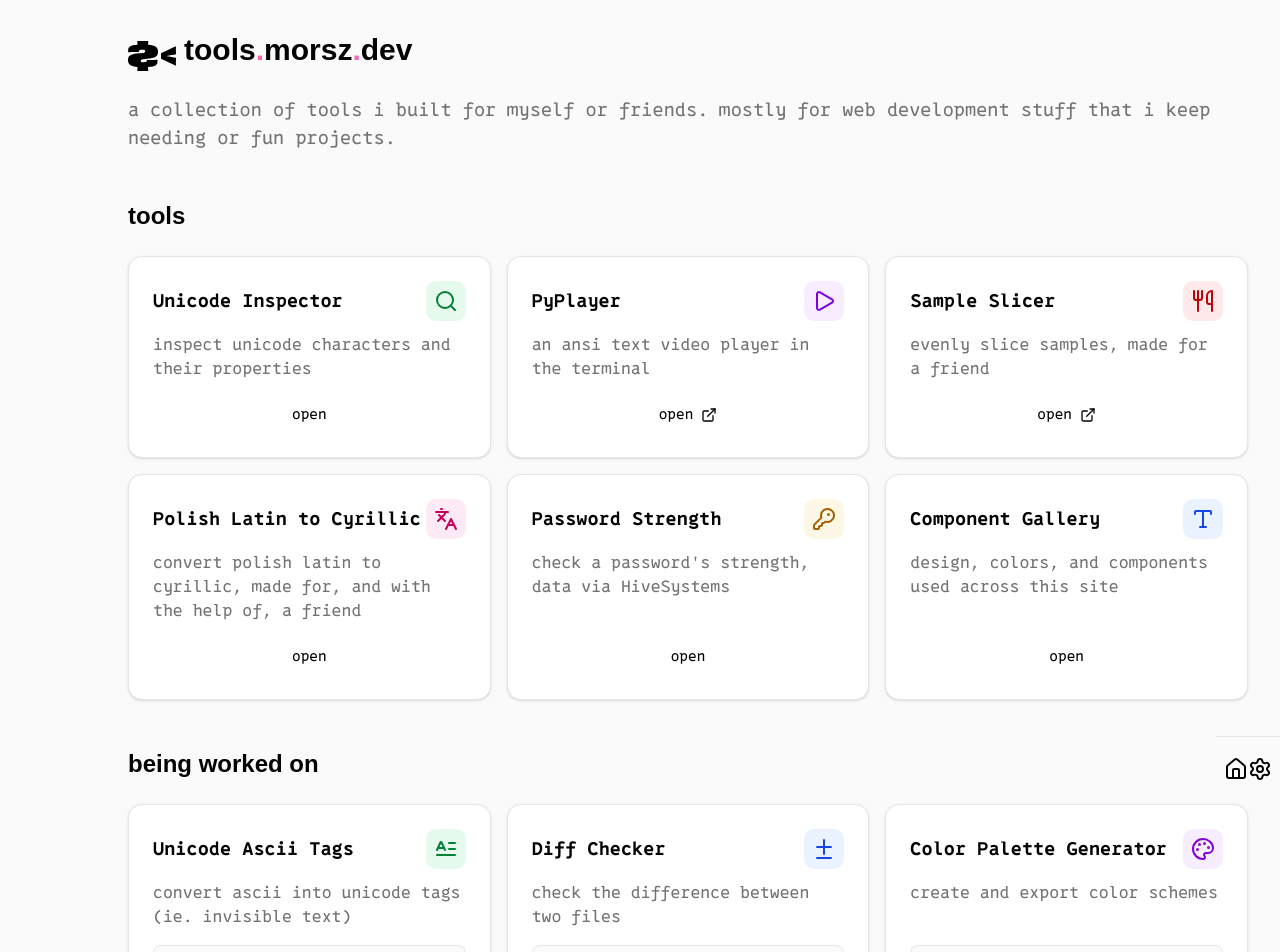
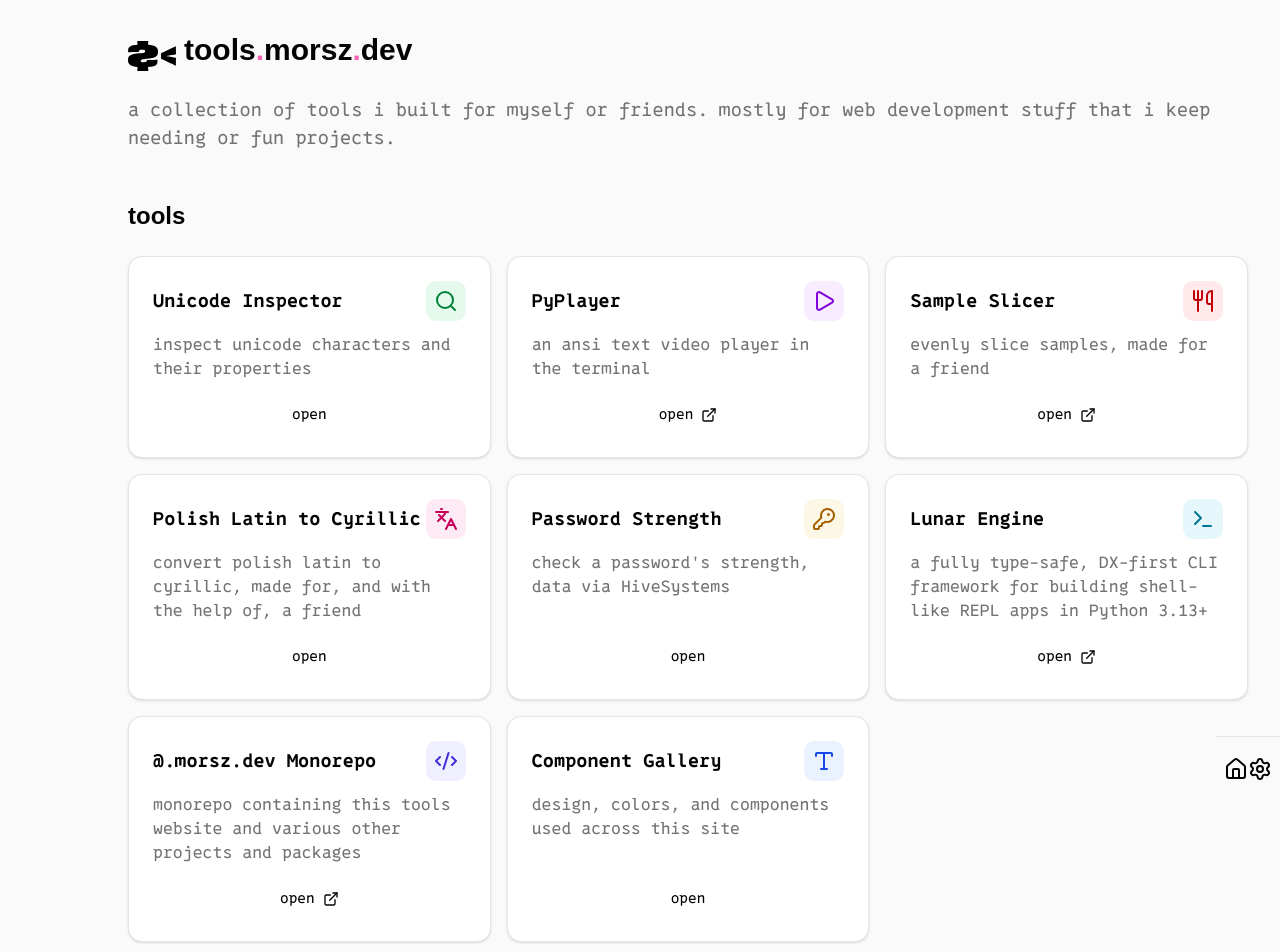
Before and after one commit to morsznetik/morsz.monorepo, a Next.js app in the folder apps/tools/: page / in a window 1280 px wide. Shown: the top 952 px of the page. Built offline with nearby package versions, Linux system fonts and the light colour scheme; a web font is replaced by a local one.

Commit message:
chore(tools): add lunar engine, monorepo tool cards

```diff
--- a/apps/tools/src/app/page.tsx
+++ b/apps/tools/src/app/page.tsx
@@ -15,6 +15,7 @@ import {
     Palette,
     Play,
     Search,
+    Terminal,
     Type,
 } from "lucide-react"
 
@@ -54,6 +55,22 @@ const tools: ToolCardProps[] = [
         icon: <KeyRound className="h-6 w-6" />,
         href: "/password-checker",
         color: "bg-yellow-500/10 text-yellow-700 dark:text-yellow-300",
+    },
+    {
+        title: "Lunar Engine",
+        description:
+            "a fully type-safe, DX-first CLI framework for building shell-like REPL apps in Python 3.13+",
+        icon: <Terminal className="h-6 w-6" />,
+        href: "https://github.com/morsznetik/lunar-engine",
+        color: "bg-cyan-500/10 text-cyan-700 dark:text-cyan-300",
+    },
+    {
+        title: "@.morsz.dev Monorepo",
+        description:
+            "monorepo containing this tools website and various other projects and packages",
+        icon: <CodeXml className="h-6 w-6" />,
+        href: "https://github.com/morsznetik/morsz.monorepo",
+        color: "bg-indigo-500/10 text-indigo-700 dark:text-indigo-300",
     },
     {
         title: "Component Gallery",
```
